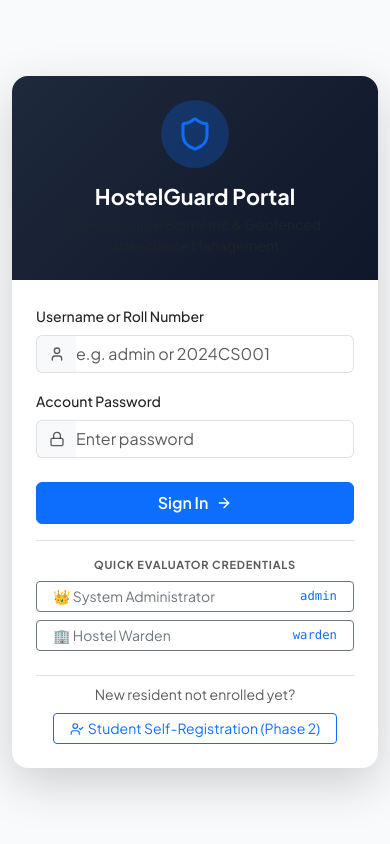
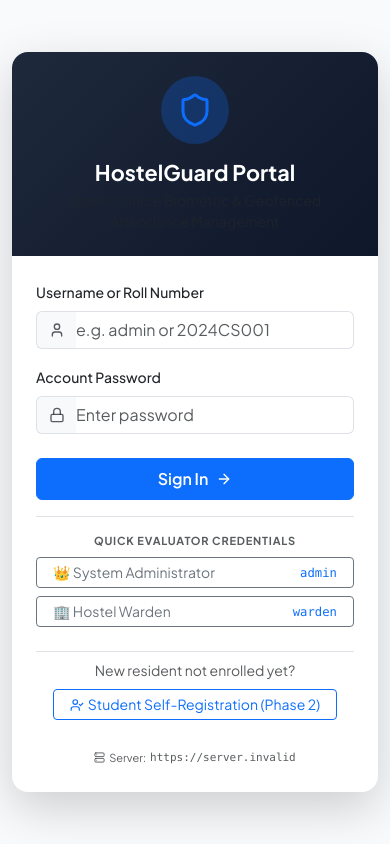
Before and after one commit to codewithgyan467/Attendence_system, a React (Vite) app in the folder frontend/: page / in a window 390 px wide. Built offline with nearby package versions, Linux system fonts and the light colour scheme; no server answers.

Commit message:
fix(mobile): resolve Android emulator backend loopback and CORS

```diff
--- a/frontend/src/components/auth/LoginPage.jsx
+++ b/frontend/src/components/auth/LoginPage.jsx
@@ -1,6 +1,7 @@
 import React, { useState } from 'react';
 import { useAuth } from '../../context/AuthContext';
-import { Shield, Lock, User, ArrowRight, UserCheck, AlertTriangle, Key } from 'lucide-react';
+import { Shield, Lock, User, ArrowRight, UserCheck, AlertTriangle, Key, Server, Check } from 'lucide-react';
+import { getApiBaseUrl, authStorage } from '../../utils/api';
 
 export default function LoginPage({ onNavigateOnboarding }) {
   const { login } = useAuth();
@@ -8,6 +9,9 @@ export default function LoginPage({ onNavigateOnboarding }) {
   const [password, setPassword] = useState('');
   const [loading, setLoading] = useState(false);
   const [errorMsg, setErrorMsg] = useState('');
+  const [showServerConfig, setShowServerConfig] = useState(false);
+  const [customServerUrl, setCustomServerUrl] = useState(authStorage.getBackendUrl());
+  const [serverSavedMsg, setServerSavedMsg] = useState(false);
 
   const handleSubmit = async (e) => {
     e.preventDefault();
@@ -32,6 +36,16 @@ export default function LoginPage({ onNavigateOnboarding }) {
     setUsername(u);
     setPassword(p);
     setErrorMsg('');
+  };
+
+  const handleSaveServer = (e) => {
+    e.preventDefault();
+    authStorage.setBackendUrl(customServerUrl);
+    setServerSavedMsg(true);
+    setTimeout(() => {
+      setServerSavedMsg(false);
+      setShowServerConfig(false);
+    }, 1200);
   };
 
   return (
@@ -149,6 +163,44 @@ export default function LoginPage({ onNavigateOnboarding }) {
               <UserCheck size={14} /> Student Self-Registration (Phase 2)
             </button>
           </div>
+
+          {/* Server Connection Config (Especially helpful for Native Mobile & Emulator) */}
+          <div className="text-center mt-3 pt-2">
+            <button
+              type="button"
+              className="btn btn-link btn-sm text-decoration-none text-muted p-0 d-inline-flex align-items-center gap-1"
+              style={{ fontSize: '11px' }}
+              onClick={() => setShowServerConfig(!showServerConfig)}
+            >
+              <Server size={11} /> Server: <span className="text-truncate font-monospace" style={{ maxWidth: '210px' }}>{getApiBaseUrl()}</span>
+            </button>
+
+            {showServerConfig && (
+              <div className="card mt-2 p-3 text-start bg-light border-0 shadow-sm rounded-3">
+                <div className="d-flex align-items-center justify-content-between mb-2">
+                  <span className="small fw-bold text-dark">Backend API Endpoint</span>
+                  {serverSavedMsg && <span className="badge bg-success small"><Check size={10} /> Saved</span>}
+                </div>
+                <div className="input-group input-group-sm mb-2">
+                  <input
+                    type="text"
+                    className="form-control"
+                    placeholder="http://10.0.2.2:5000/api/v1"
+                    value={customServerUrl}
+                    onChange={(e) => setCustomServerUrl(e.target.value)}
+                  />
+                  <button className="btn btn-primary" type="button" onClick={handleSaveServer}>
+                    Save
+                  </button>
+                </div>
+                <div className="small text-muted" style={{ fontSize: '11px', lineHeight: 1.3 }}>
+                  • <strong>Android Emulator:</strong> <code>http://10.0.2.2:5000/api/v1</code><br />
+                  • <strong>Physical Phone:</strong> <code>http://&lt;your-pc-ip&gt;:5000/api/v1</code><br />
+                  • <strong>Web Browser:</strong> <code>/api/v1</code>
+                </div>
+              </div>
+            )}
+          </div>
         </div>
       </div>
     </div>
--- a/frontend/src/utils/api.js
+++ b/frontend/src/utils/api.js
@@ -1,4 +1,27 @@
-const API_BASE = '/api/v1';
+import { Capacitor } from '@capacitor/core';
+
+// Dynamically determine the API base URL:
+// - Browser development uses relative '/api/v1' via Vite proxy
+// - Android Native Emulator uses 'http://10.0.2.2:5000/api/v1'
+// - Physical phone or custom network can set localStorage 'hg_backend_url'
+export const getApiBaseUrl = () => {
+  if (typeof window !== 'undefined') {
+    const custom = localStorage.getItem('hg_backend_url');
+    if (custom) return custom.replace(/\/+$/, '');
+  }
+  if (import.meta.env?.VITE_API_BASE_URL) {
+    return import.meta.env.VITE_API_BASE_URL.replace(/\/+$/, '');
+  }
+  if (Capacitor.isNativePlatform()) {
+    return 'http://10.0.2.2:5000/api/v1';
+  }
+  return '/api/v1';
+};
+
+export const getServerRootUrl = () => {
+  const base = getApiBaseUrl();
+  return base.replace(/\/api\/v1\/?$/, '');
+};
 
 // Token Management
 export const authStorage = {
@@ -14,7 +37,12 @@ export const authStorage = {
     }
   },
   setUser: (user) => localStorage.setItem('hg_user', JSON.stringify(user)),
-  clearUser: () => localStorage.removeItem('hg_user')
+  clearUser: () => localStorage.removeItem('hg_user'),
+  getBackendUrl: () => localStorage.getItem('hg_backend_url') || getApiBaseUrl(),
+  setBackendUrl: (url) => {
+    if (!url) localStorage.removeItem('hg_backend_url');
+    else localStorage.setItem('hg_backend_url', url.trim());
+  }
 };
 
 // Central fetch helper with automatic Authorization header
@@ -26,7 +54,8 @@ async function request(endpoint, options = {}) {
     ...options.headers
   };
 
-  const response = await fetch(`${API_BASE}${endpoint}`, {
+  const url = `${getApiBaseUrl()}${endpoint}`;
+  const response = await fetch(url, {
     ...options,
     headers
   });
@@ -48,7 +77,8 @@ async function request(endpoint, options = {}) {
 export const api = {
   // System Health
   async getHealth() {
-    const res = await fetch('/health');
+    const root = getServerRootUrl();
+    const res = await fetch(`${root || ''}/health`);
     return res.json();
   },
 
@@ -73,7 +103,7 @@ export const api = {
     previewRosterUpload: (formDataOrJson) => {
       const token = authStorage.getToken();
       if (formDataOrJson instanceof FormData) {
-        return fetch(`${API_BASE}/admin/allotment/upload-preview`, {
+        return fetch(`${getApiBaseUrl()}/admin/allotment/upload-preview`, {
           method: 'POST',
           headers: token ? { Authorization: `Bearer ${token}` } : {},
           body: formDataOrJson
```
Also changed, not shown: 7 other files (tests, documents, lock files or other folders).
